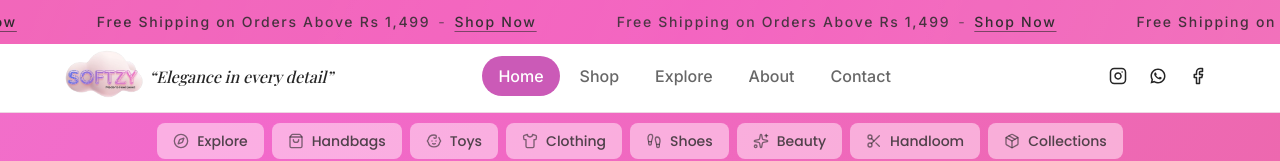
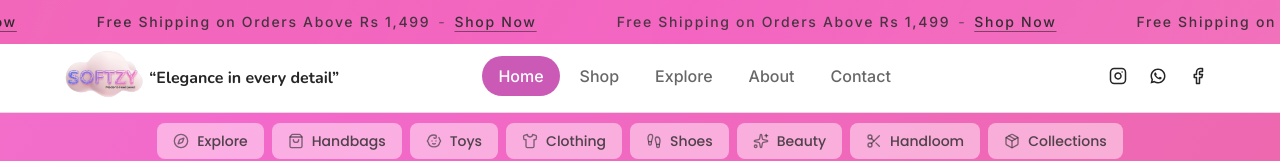
Before and after one commit to softzy-official/softzy-official, a Next.js app: page / in a window 1280 px wide. Shown: the top 161 px of the page. Built offline with nearby package versions, Linux system fonts and the light colour scheme.

Commit message:
nunito font added

```diff
--- a/app/globals.css
+++ b/app/globals.css
@@ -116,6 +116,10 @@
 
 .inter {
   font-family: "Inter", sans-serif;
+}
+
+.nunito{
+  font-family: "Nunito",sans-serif;
 }
 
 .hero-swiper .swiper-pagination-bullet {
--- a/app/layout.tsx
+++ b/app/layout.tsx
@@ -5,12 +5,13 @@ import {
   Poppins,
   Playfair_Display,
   Inter,
+  Nunito,
 } from "next/font/google";
 import "./globals.css";
 import Navbar from "@/components/extras/navbar";
 import Footer from "@/components/extras/footer";
-import { Analytics } from "@vercel/analytics/next"
-import { SpeedInsights } from "@vercel/speed-insights/next"
+import { Analytics } from "@vercel/analytics/next";
+import { SpeedInsights } from "@vercel/speed-insights/next";
 
 const geistSans = Geist({
   variable: "--font-geist-sans",
@@ -45,6 +46,12 @@ export const metadata: Metadata = {
   description: "Ecommerce website",
 };
 
+const nunito = Nunito({
+  variable: "--font-nunito",
+  subsets: ["latin"],
+  weight: ["300", "400", "500", "600", "700", "800", "900"],
+});
+
 export default function RootLayout({
   children,
 }: Readonly<{
@@ -59,14 +66,15 @@ export default function RootLayout({
           ${poppins.variable}
           ${playfair.variable}
           ${inter.variable}
+          ${nunito.variable}
           antialiased
         `}
       >
         <Navbar />
         {children}
         <Footer />
-        <Analytics/>
-        <SpeedInsights/>
+        <Analytics />
+        <SpeedInsights />
       </body>
     </html>
   );
--- a/components/extras/navbar.tsx
+++ b/components/extras/navbar.tsx
@@ -60,7 +60,7 @@ const Navbar = () => {
             </Link>
 
             {/* Fixed Width Quote Wrapper */}
-            <div className="relative w-[170px] sm:w-[190px] md:w-[220px] h-[22px]  overflow-hidden">
+            <div className="relative w-[170px] sm:w-[190px] md:w-[220px] h-[22px] mt-0.5  overflow-hidden">
               <AnimatePresence mode="wait">
                 <motion.span
                   key={currentQuote}
@@ -71,7 +71,7 @@ const Navbar = () => {
                     duration: 0.6,
                     ease: [0.22, 1, 0.36, 1],
                   }}
-                  className="absolute left-0 top-0 text-[12px] sm:text-sm md:text-base font-medium text-foreground italic whitespace-nowrap playfair"
+                  className="absolute left-0 top-0 text-[13px] sm:text-sm md:text-base font-bold text-foreground  whitespace-nowrap nunito"
                 >
                   “{quotes[currentQuote]}”
                 </motion.span>
```
